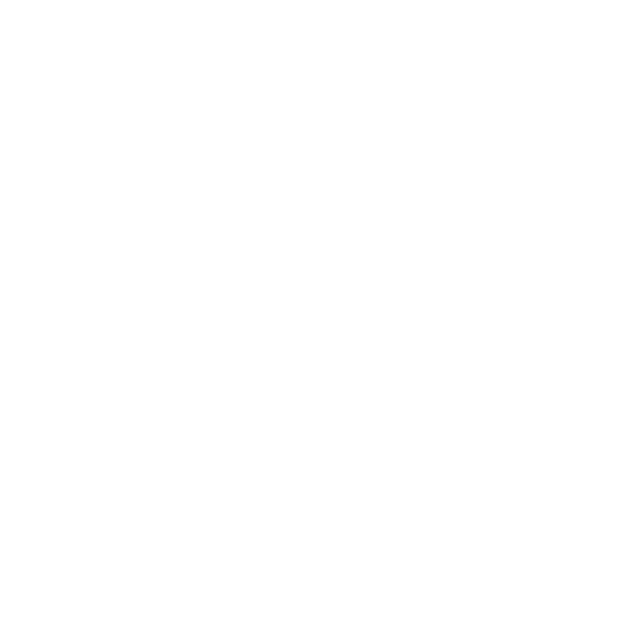
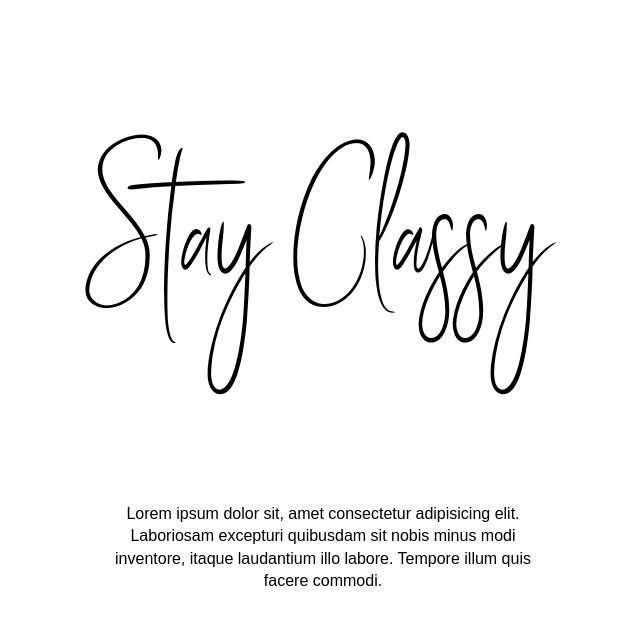
Before and after one commit to sniperzving/le-css-de-a-a-z, a plain HTML site: page 1-Les-bases-du-CSS/03-Texte/03-Utiliser-une-police-personnalisée/index.html in a window 1280 px wide. Shown: the whole page, without its empty margins (317-957 px from the left). Drawn offline with Linux system fonts and the light colour scheme.

Commit message:
Modif de 03-Texte - 03-Utiliser-une-police-personnalisée

```diff
--- a/1-Les-bases-du-CSS/03-Texte/03-Utiliser-une-police-personnalisée/index.html
+++ b/1-Les-bases-du-CSS/03-Texte/03-Utiliser-une-police-personnalisée/index.html
@@ -9,6 +9,8 @@
 </head>
 <body>
 
+  <h1>Stay Classy</h1>
+  <p>Lorem ipsum dolor sit, amet consectetur adipisicing elit. Laboriosam excepturi quibusdam sit nobis minus modi inventore, itaque laudantium illo labore. Tempore illum quis facere commodi.</p>
 
 </body>
 </html>
--- a/1-Les-bases-du-CSS/03-Texte/03-Utiliser-une-police-personnalisée/style.css
+++ b/1-Les-bases-du-CSS/03-Texte/03-Utiliser-une-police-personnalisée/style.css
@@ -0,0 +1,19 @@
+@font-face {
+    font-family: "Stay Classy";
+    src: url("./fonts/Stay\ Classy\ SLDT.otf"), url("./fonts/Stay\ Classy\ SLDT.ttf");
+}
+
+h1 {
+    font-family: Stay Classy, sans-serif;
+    text-align: center;
+    font-size: 150px;
+    font-weight: 300;
+}
+
+p {
+    font-family: Arial, Helvetica, sans-serif;
+    text-align: center;
+    line-height: 1.4;
+max-width: 450px;
+margin: 0 auto;
+}
```
Also changed, not shown: 1-Les-bases-du-CSS/03-Texte/03-Utiliser-une-police-personnalisée/fonts/Stay Classy SLDT.otf (added), 1-Les-bases-du-CSS/03-Texte/03-Utiliser-une-police-personnalisée/fonts/Stay Classy SLDT.ttf (added).
